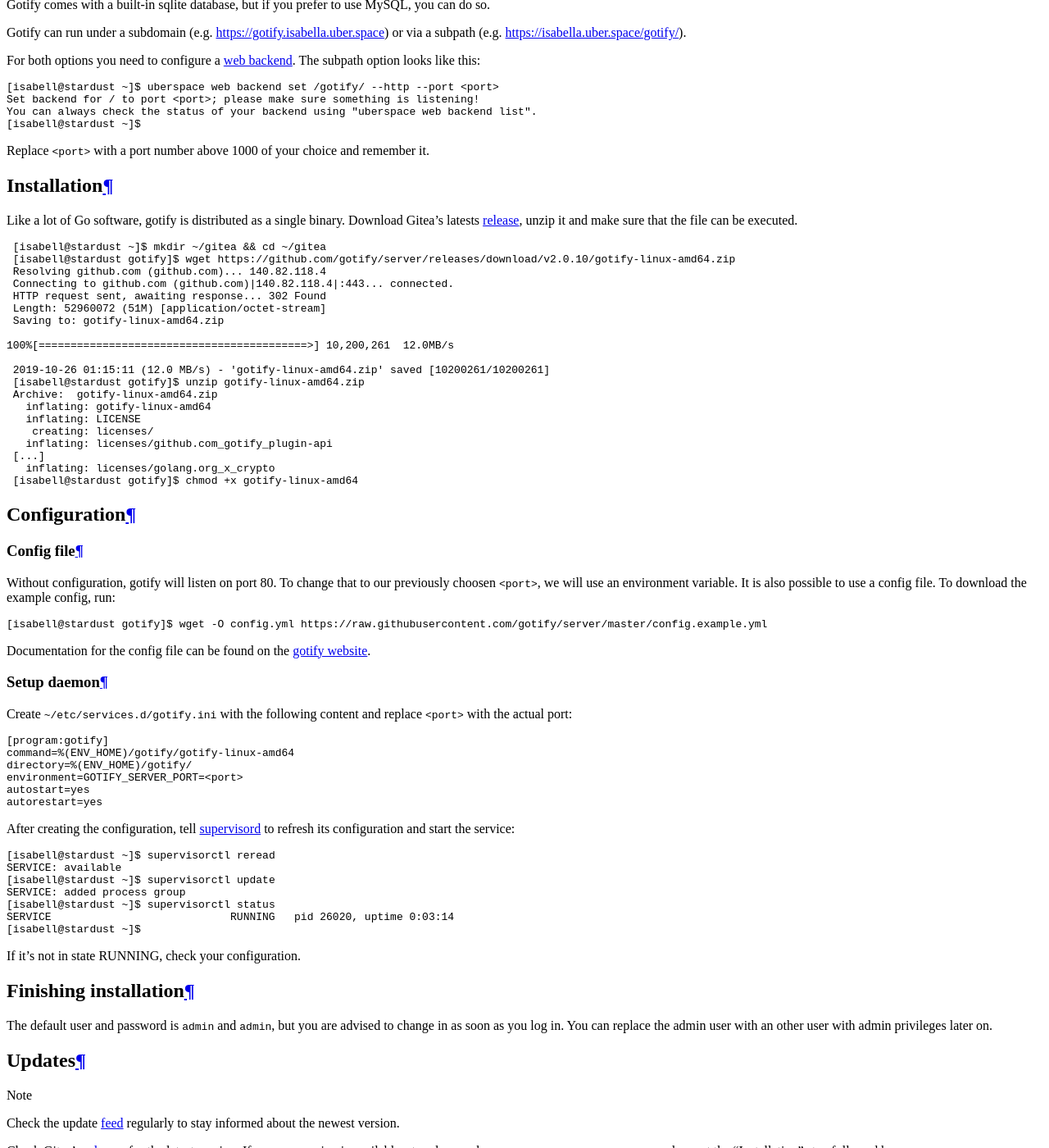
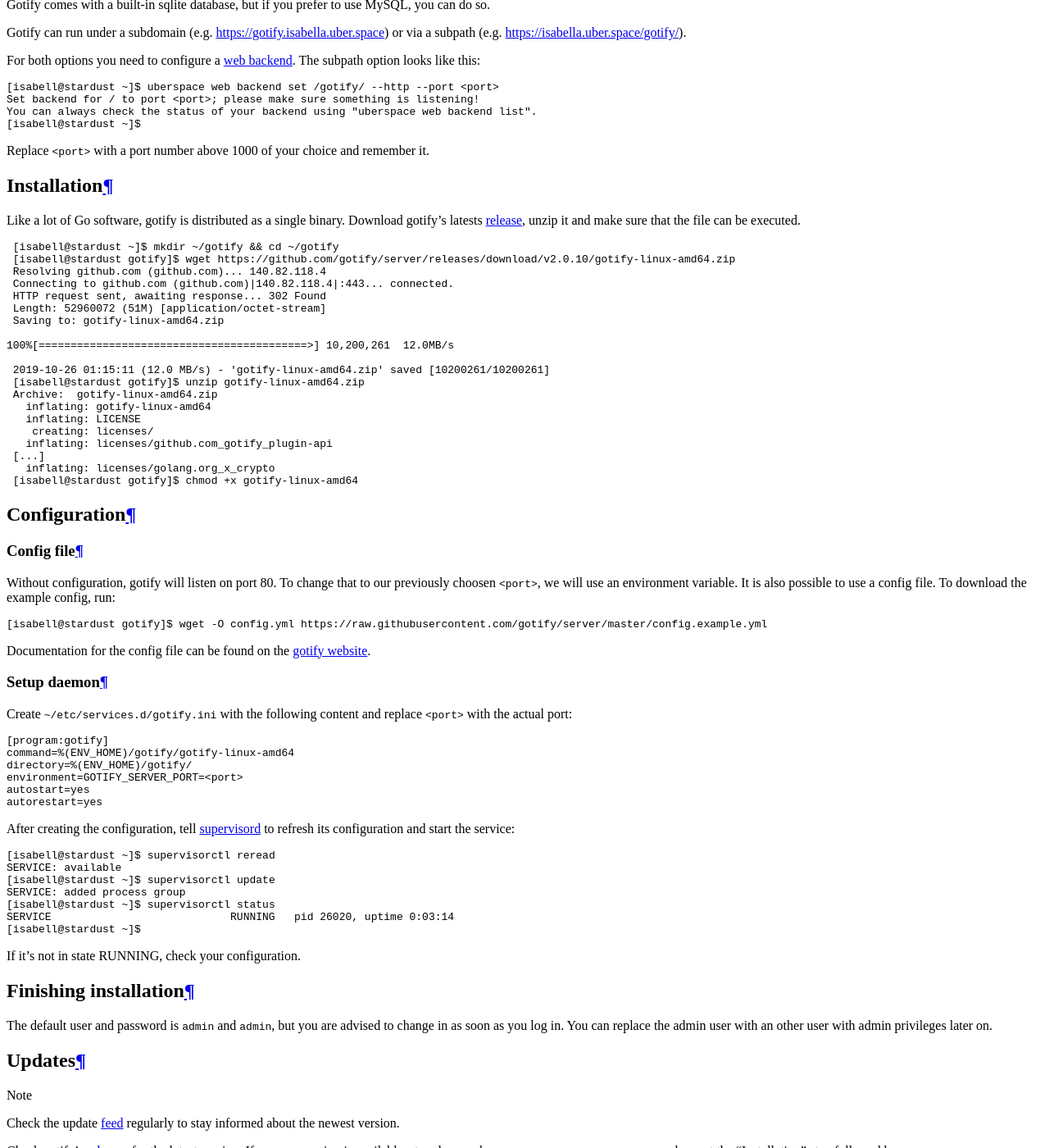
Before and after one commit to Uberspace/lab, a Sphinx documentation site: the page built from source/guide_gotify.rst, in a window 1280 px wide and 1400 px high, scrolled down 2938 px. Shown: the whole window at 82% size. Built offline with Sphinx 7.4.7 and the Read the Docs theme 2.0.0, drawn with Linux system fonts in a browser that asks for light colours.

Commit message:
[gotify] replace gitea with gotify ;)

```diff
--- a/source/guide_gotify.rst
+++ b/source/guide_gotify.rst
@@ -54,11 +54,11 @@
 Installation
 ============
 
-Like a lot of Go software, gotify is distributed as a single binary. Download Gitea's latests `release <https://github.com/gotify/server/releases/latest>`_, unzip it and make sure that the file can be executed.
+Like a lot of Go software, gotify is distributed as a single binary. Download gotify's latests `release <https://github.com/gotify/server/releases/latest>`_, unzip it and make sure that the file can be executed.
 
 ::
 
-  [isabell@stardust ~]$ mkdir ~/gitea && cd ~/gitea
+  [isabell@stardust ~]$ mkdir ~/gotify && cd ~/gotify
   [isabell@stardust gotify]$ wget https://github.com/gotify/server/releases/download/v2.0.10/gotify-linux-amd64.zip
   Resolving github.com (github.com)... 140.82.118.4
   Connecting to github.com (github.com)|140.82.118.4|:443... connected.
@@ -128,10 +128,10 @@
 
 .. note:: Check the update feed_ regularly to stay informed about the newest version.
 
-Check Gitea's `releases <https://github.com/gotify/server/releases/latest>`_ for the latest version. If a newer
+Check gotify's `releases <https://github.com/gotify/server/releases/latest>`_ for the latest version. If a newer
 version is available, stop daemon by ``supervisorctl stop gotify`` and repeat the "Installation" step followed by ``supervisorctl start gotify`` to restart gotify.
 
-.. _Gitea: https://gotify.net/
+.. _Gotify: https://gotify.net/
 .. _Documentation: https://gotify.net/docs/
 .. _feed: https://github.com/gotify/server/releases.atom
 .. _Dashboard: https://uberspace.de/dashboard/authentication
```
